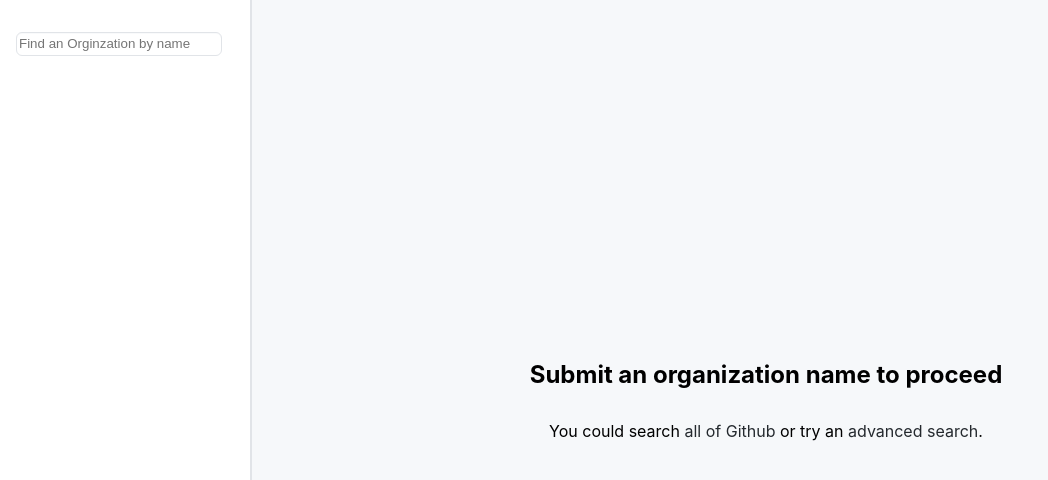
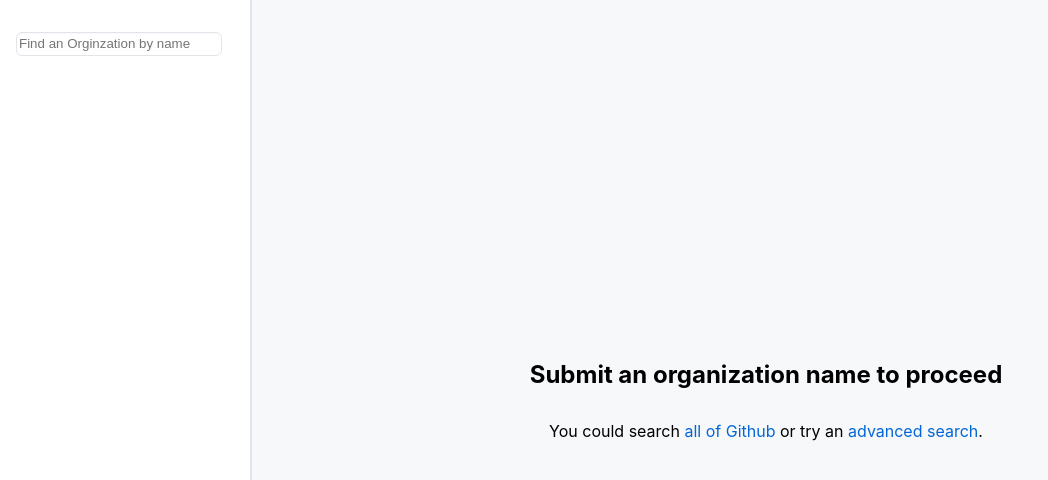
Before and after one commit to amZotti/git-info, a React (Create React App) app: page / in a window 1280 px wide. Shown: the top 480 px of the page, without its empty margins (0-1048 px from the left). Built offline with nearby package versions, Linux system fonts and the light colour scheme; no server answers.

Commit message:
Change link color

```diff
--- a/src/App.css
+++ b/src/App.css
@@ -1,16 +1,14 @@
 :root {
   --base-color: #f6f8fa;
-  --hover-color: #0366d6;
-  --action-color: #24292e;
+  --link-color: #0366d6;
   --casual-color: #586069;
 }
 
 a:hover, a:active {
-	color: var(--hover-color)!important;
 	outline-width: 0;
 }
 
 a {
+	color: var(--link-color)!important;
 	text-decoration: none;
-	color: var(--action-color);
 }
```
